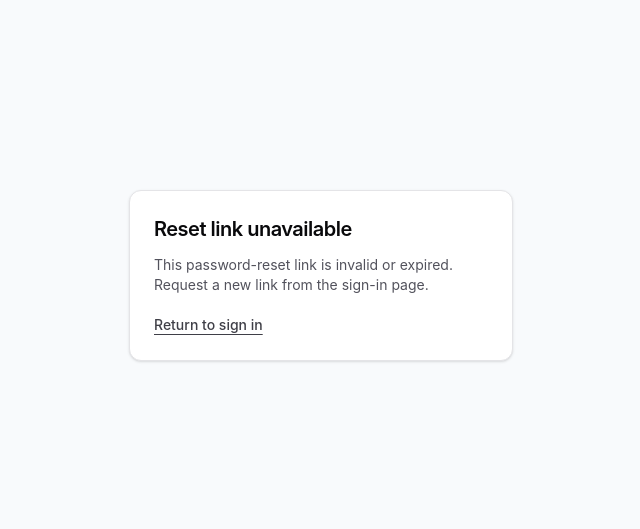
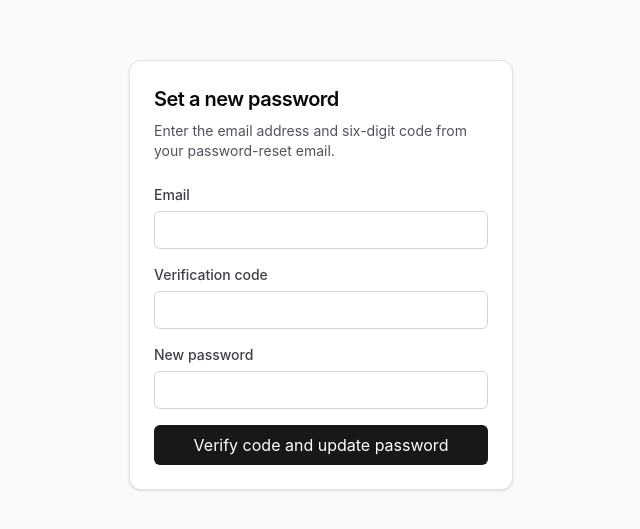
Before and after one commit to jackshi812/Job_Helper, a React (Vite) app in the folder web/: page /reset-password in a window 1280 px wide. Shown: the part 125-654 px from the top of the page, without its empty margins (319-959 px from the left). Built offline with nearby package versions, Linux system fonts and the light colour scheme; no server answers.

Commit message:
fix(auth): use OTP for password recovery
- verify manual recovery codes before password updates
- route forgot-password requests to the OTP form
- clear recovery sessions and cover error paths

```diff
--- /dev/null
+++ b/web/src/auth/passwordRecovery.ts
@@ -0,0 +1,87 @@
+import { supabase } from '../lib/supabase'
+import { classifyPasswordUpdateError, type PasswordUpdateFailure } from './recovery'
+
+type AuthErrorLike = {
+  code?: string
+  status?: number
+}
+
+export type PasswordRecoveryFailure =
+  | PasswordUpdateFailure
+  | 'otp_invalid_or_expired'
+  | 'otp_rate_limited'
+  | 'otp_rejected'
+  | 'request_rate_limited'
+  | 'request_rejected'
+  | 'sign_out_failed'
+
+export class PasswordRecoveryError extends Error {
+  readonly classification: PasswordRecoveryFailure
+
+  constructor(classification: PasswordRecoveryFailure) {
+    super(classification)
+    this.name = 'PasswordRecoveryError'
+    this.classification = classification
+  }
+}
+
+function classifyOtpError(error: AuthErrorLike): PasswordRecoveryFailure {
+  if (
+    error.code === 'otp_expired'
+    || error.code === 'token_expired'
+    || error.code === 'bad_code_verifier'
+    || error.status === 403
+  ) {
+    return 'otp_invalid_or_expired'
+  }
+  if (error.code === 'over_request_rate_limit' || error.status === 429) {
+    return 'otp_rate_limited'
+  }
+  return 'otp_rejected'
+}
+
+function classifyRequestError(error: AuthErrorLike): PasswordRecoveryFailure {
+  return error.code === 'over_request_rate_limit' || error.status === 429
+    ? 'request_rate_limited'
+    : 'request_rejected'
+}
+
+async function updatePasswordAndClearSession(password: string) {
+  const { error: updateError } = await supabase.auth.updateUser({ password })
+  if (updateError) {
+    throw new PasswordRecoveryError(classifyPasswordUpdateError(updateError))
+  }
+
+  const { error: signOutError } = await supabase.auth.signOut({ scope: 'local' })
+  if (signOutError) throw new PasswordRecoveryError('sign_out_failed')
+}
+
+export async function requestPasswordRecoveryEmail(email: string, redirectTo: string) {
+  const { error } = await supabase.auth.resetPasswordForEmail(email, { redirectTo })
+  if (error) throw new PasswordRecoveryError(classifyRequestError(error))
+}
+
+export async function resetPasswordWithOtp({
+  email,
+  token,
+  password,
+}: {
+  email: string
+  token: string
+  password: string
+}) {
+  const { data, error } = await supabase.auth.verifyOtp({
+    email,
+    token,
+    type: 'recovery',
+  })
+
+  if (error) throw new PasswordRecoveryError(classifyOtpError(error))
+  if (!data.session) throw new PasswordRecoveryError('session_invalid')
+
+  await updatePasswordAndClearSession(password)
+}
+
+export async function resetPasswordFromConfirmedSession(password: string) {
+  await updatePasswordAndClearSession(password)
+}
--- a/web/src/pages/ResetPassword.tsx
+++ b/web/src/pages/ResetPassword.tsx
@@ -1,15 +1,41 @@
 import { useState, type FormEvent } from 'react'
 import { Link, useNavigate } from 'react-router'
 import { useSession } from '../auth/AuthProvider'
-import { classifyPasswordUpdateError } from '../auth/recovery'
-import { supabase } from '../lib/supabase'
+import {
+  PasswordRecoveryError,
+  resetPasswordFromConfirmedSession,
+  resetPasswordWithOtp,
+  type PasswordRecoveryFailure,
+} from '../auth/passwordRecovery'
+
+function recoveryErrorMessage(classification: PasswordRecoveryFailure) {
+  if (classification === 'otp_invalid_or_expired' || classification === 'otp_rejected') {
+    return 'That verification code is invalid or expired. Request a new code and try again.'
+  }
+  if (classification === 'otp_rate_limited' || classification === 'rate_limited') {
+    return 'Too many attempts. Wait a moment and try again.'
+  }
+  if (classification === 'weak_password') {
+    return 'Choose a stronger password and try again.'
+  }
+  if (classification === 'same_password') {
+    return 'Choose a password you have not used for this account.'
+  }
+  if (classification === 'sign_out_failed') {
+    return 'Password updated, but automatic sign-out failed. Close this tab before signing in again.'
+  }
+  return 'Unable to update password. Request a new code and try again.'
+}
 
 export function ResetPassword() {
   const navigate = useNavigate()
   const { completePasswordRecovery, recoveryStatus } = useSession()
+  const [email, setEmail] = useState('')
+  const [token, setToken] = useState('')
   const [password, setPassword] = useState('')
   const [error, setError] = useState('')
   const [busy, setBusy] = useState(false)
+  const [completed, setCompleted] = useState(false)
   const [sessionInvalid, setSessionInvalid] = useState(false)
 
   async function handleSubmit(event: FormEvent<HTMLFormElement>) {
@@ -18,50 +44,60 @@ export function ResetPassword() {
     setError('')
 
     try {
-      const { error: updateError } = await supabase.auth.updateUser({ password })
-
-      if (updateError) {
-        const classification = classifyPasswordUpdateError(updateError)
-        console.warn('[password-recovery] password update rejected', {
-          classification,
-          code: updateError.code ?? 'unknown',
-          status: updateError.status ?? null,
-        })
-
-        if (classification === 'session_invalid') {
-          setSessionInvalid(true)
-          return
-        }
-        if (classification === 'weak_password') {
-          setError('Choose a stronger password and try again.')
-          return
-        }
-        if (classification === 'same_password') {
-          setError('Choose a password you have not used for this account.')
-          return
-        }
-        if (classification === 'rate_limited') {
-          setError('Too many attempts. Wait a moment and try again.')
-          return
-        }
-
-        setError('Unable to update password. Try again or request a new reset link.')
-        return
+      if (recoveryStatus === 'ready' && !sessionInvalid) {
+        await resetPasswordFromConfirmedSession(password)
+      } else {
+        await resetPasswordWithOtp({ email, token, password })
       }
 
+      setEmail('')
+      setToken('')
+      setPassword('')
       completePasswordRecovery()
-      navigate('/', { replace: true })
-    } catch {
+      setCompleted(true)
+    } catch (caught) {
+      const classification = caught instanceof PasswordRecoveryError
+        ? caught.classification
+        : 'update_rejected'
       console.warn('[password-recovery] password update failed', {
-        classification: 'network_or_unknown',
+        classification,
       })
-      setError('Unable to update password. Check your connection and try again.')
+
+      if (classification === 'sign_out_failed') {
+        setEmail('')
+        setToken('')
+        setPassword('')
+        completePasswordRecovery()
+        setCompleted(true)
+      }
+      if (classification === 'session_invalid') setSessionInvalid(true)
+      setError(recoveryErrorMessage(classification))
     } finally {
       setBusy(false)
     }
   }
 
   const effectiveRecoveryStatus = sessionInvalid ? 'invalid' : recoveryStatus
+
+  if (completed) {
+    return (
+      <main className="grid min-h-screen place-items-center bg-slate-50 px-4 dark:bg-zinc-950">
+        <section className="w-full max-w-sm rounded-xl border border-zinc-200 bg-white p-6 shadow-sm dark:border-zinc-800 dark:bg-zinc-900">
+          <h1 className="text-xl font-semibold tracking-tight text-zinc-950 dark:text-zinc-50">Password updated</h1>
+          <p role="status" className="mt-3 text-sm text-zinc-600 dark:text-zinc-400">
+            {error || 'Your password was changed and this recovery session was signed out.'}
+          </p>
+          <button
+            type="button"
+            onClick={() => navigate('/login', { replace: true })}
+            className="mt-5 text-sm font-medium text-zinc-700 underline underline-offset-4 hover:text-zinc-950 dark:text-zinc-300 dark:hover:text-white"
+          >
+            Sign in with the new password
+          </button>
+        </section>
+      </main>
+    )
+  }
 
   if (effectiveRecoveryStatus === 'checking') {
     return (
@@ -74,13 +110,13 @@ export function ResetPassword() {
     )
   }
 
-  if (effectiveRecoveryStatus !== 'ready') {
+  if (effectiveRecoveryStatus === 'invalid') {
     return (
       <main className="grid min-h-screen place-items-center bg-slate-50 px-4 dark:bg-zinc-950">
         <section className="w-full max-w-sm rounded-xl border border-zinc-200 bg-white p-6 shadow-sm dark:border-zinc-800 dark:bg-zinc-900">
           <h1 className="text-xl font-semibold tracking-tight text-zinc-950 dark:text-zinc-50">Reset link unavailable</h1>
           <p role="alert" className="mt-3 text-sm text-zinc-600 dark:text-zinc-400">
-            This password-reset link is invalid or expired. Request a new link from the sign-in page.
+            This password-reset link is invalid or expired. Request a new code from the sign-in page.
           </p>
           <Link
             to="/login"
@@ -96,8 +132,43 @@ export function ResetPassword() {
   return (
     <main className="grid min-h-screen place-items-center bg-slate-50 px-4 dark:bg-zinc-950">
       <section className="w-full max-w-sm rounded-xl border border-zinc-200 bg-white p-6 shadow-sm dark:border-zinc-800 dark:bg-zinc-900">
-        <h1 className="mb-6 text-xl font-semibold tracking-tight text-zinc-950 dark:text-zinc-50">Set a new password</h1>
+        <h1 className="mb-2 text-xl font-semibold tracking-tight text-zinc-950 dark:text-zinc-50">Set a new password</h1>
+        {effectiveRecoveryStatus === 'ready' ? null : (
+          <p className="mb-6 text-sm text-zinc-600 dark:text-zinc-400">
+            Enter the email address and six-digit code from your password-reset email.
+          </p>
+        )}
         <form onSubmit={handleSubmit} className="space-y-4">
+          {effectiveRecoveryStatus === 'ready' ? null : (
+            <>
+              <label className="block text-sm font-medium text-zinc-700 dark:text-zinc-300">
+                Email
+                <input
+                  type="email"
+                  autoComplete="email"
+                  required
+                  value={email}
+                  onChange={(event) => setEmail(event.target.value)}
+                  className="mt-1.5 w-full rounded-md border border-zinc-300 bg-white px-3 py-2 text-zinc-950 outline-none focus:border-zinc-500 focus:ring-2 focus:ring-zinc-200 dark:border-zinc-700 dark:bg-zinc-950 dark:text-zinc-50 dark:focus:border-zinc-500 dark:focus:ring-zinc-800"
+                />
+              </label>
+              <label className="block text-sm font-medium text-zinc-700 dark:text-zinc-300">
+                Verification code
+                <input
+                  type="text"
+                  name="recovery-code"
+                  autoComplete="one-time-code"
+                  inputMode="numeric"
+                  pattern="[0-9]{6}"
+                  maxLength={6}
+                  required
+                  value={token}
+                  onChange={(event) => setToken(event.target.value.replace(/\D/g, '').slice(0, 6))}
+                  className="mt-1.5 w-full rounded-md border border-zinc-300 bg-white px-3 py-2 font-mono tracking-[0.3em] text-zinc-950 outline-none focus:border-zinc-500 focus:ring-2 focus:ring-zinc-200 dark:border-zinc-700 dark:bg-zinc-950 dark:text-zinc-50 dark:focus:border-zinc-500 dark:focus:ring-zinc-800"
+                />
+              </label>
+            </>
+          )}
           <label className="block text-sm font-medium text-zinc-700 dark:text-zinc-300">
             New password
             <input
@@ -120,7 +191,11 @@ export function ResetPassword() {
             disabled={busy}
             className="w-full rounded-md bg-zinc-900 px-3 py-2 text-sm font-medium text-white hover:bg-zinc-700 disabled:cursor-wait disabled:opacity-60 dark:bg-zinc-100 dark:text-zinc-900 dark:hover:bg-white"
           >
-            {busy ? 'Updating…' : 'Update password'}
+            {busy
+              ? 'Updating…'
+              : effectiveRecoveryStatus === 'ready'
+                ? 'Update password'
+                : 'Verify code and update password'}
           </button>
         </form>
       </section>
```
Also changed, not shown: web/src/pages/Login.tsx (+12 -5 lines), 2 other files (tests, documents, lock files or other folders).
